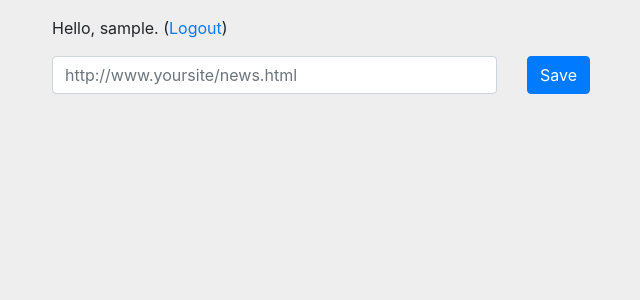
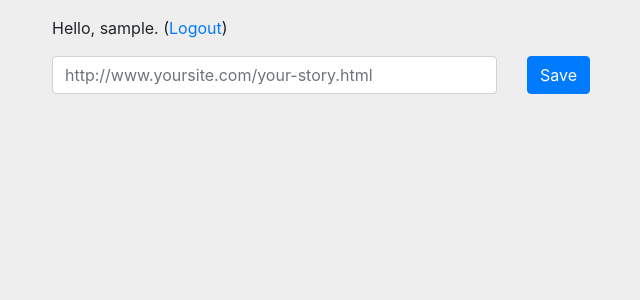
Before and after one commit to palewire/savemy.news, a Django app: page / in a window 1280 px wide. Shown: the part 120-420 px from the top of the page, without its empty margins (33-673 px from the left). Run offline with Django 3.2, Linux system fonts and the light colour scheme; the visitor is signed in with stand-in values (Sample User, id 1); data that the repository does not hold is empty; some libraries are stand-ins or nearby versions.

Commit message:
Fixed placeholder

```diff
--- a/archive/templates/archive/index.html
+++ b/archive/templates/archive/index.html
@@ -19,7 +19,7 @@
             {% csrf_token %}
             <div class="form-group row">
               <div class="col-5">
-                <input class="form-control" type="url" placeholder="http://www.yoursite/news.html" value="" name="url">
+                <input class="form-control" type="url" placeholder="http://www.yoursite.com/your-story.html" value="" name="url">
               </div>
               <div class="col-2">
                   <button type="submit" class="btn btn-primary">Save</button>
```
